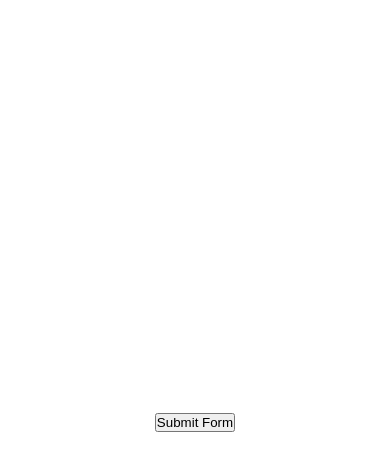
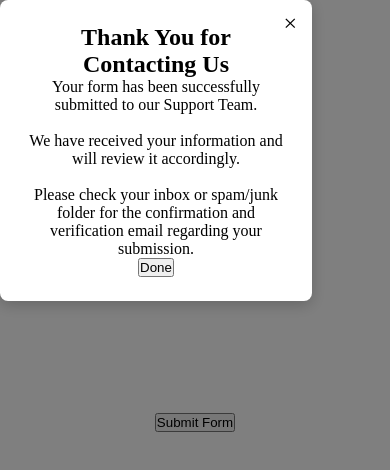
Before and after one commit to vnx-cor/ui-components-kit, a plain HTML site: page pop-up/index.html in a window 390 px wide. Drawn offline with Linux system fonts and the light colour scheme.

Commit message:
style(css): improve pop up modal responsiveness on different devices

```diff
--- a/pop-up/styles.css
+++ b/pop-up/styles.css
@@ -17,7 +17,6 @@ body {
 
 /* Semi-transparent background overlay */
 .modal {
-    display: none;
     position: fixed;
     top: 0;
     left: 0;
@@ -33,7 +32,8 @@ body {
     background-color: white;
     padding: 24px;
     border-radius: 8px;
-    width: 300px;
+    width: 80%;
+    max-width: 500px;
     text-align: center;
     position: relative;
     box-shadow: 0 4px 15px rgba(0, 0, 0, 0.2);
```
